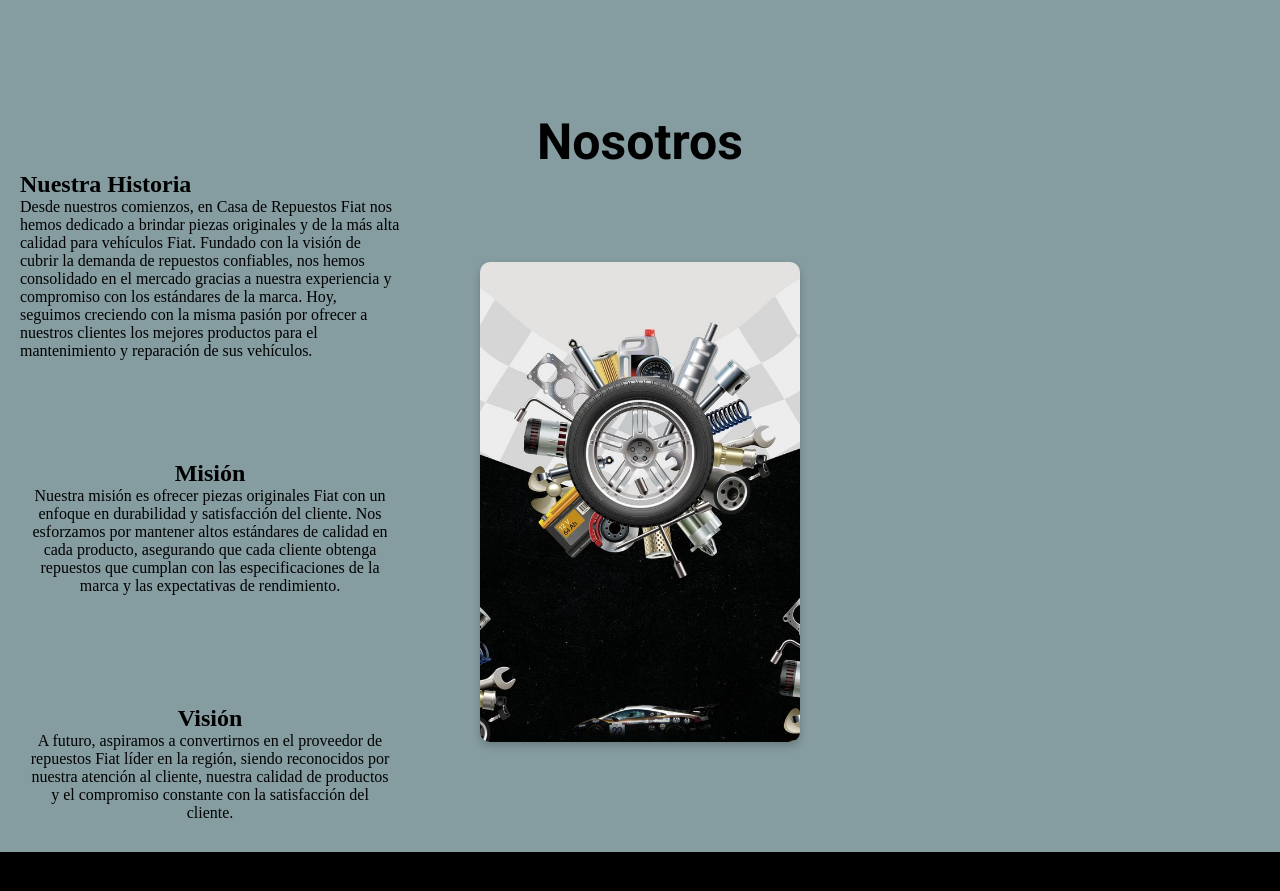
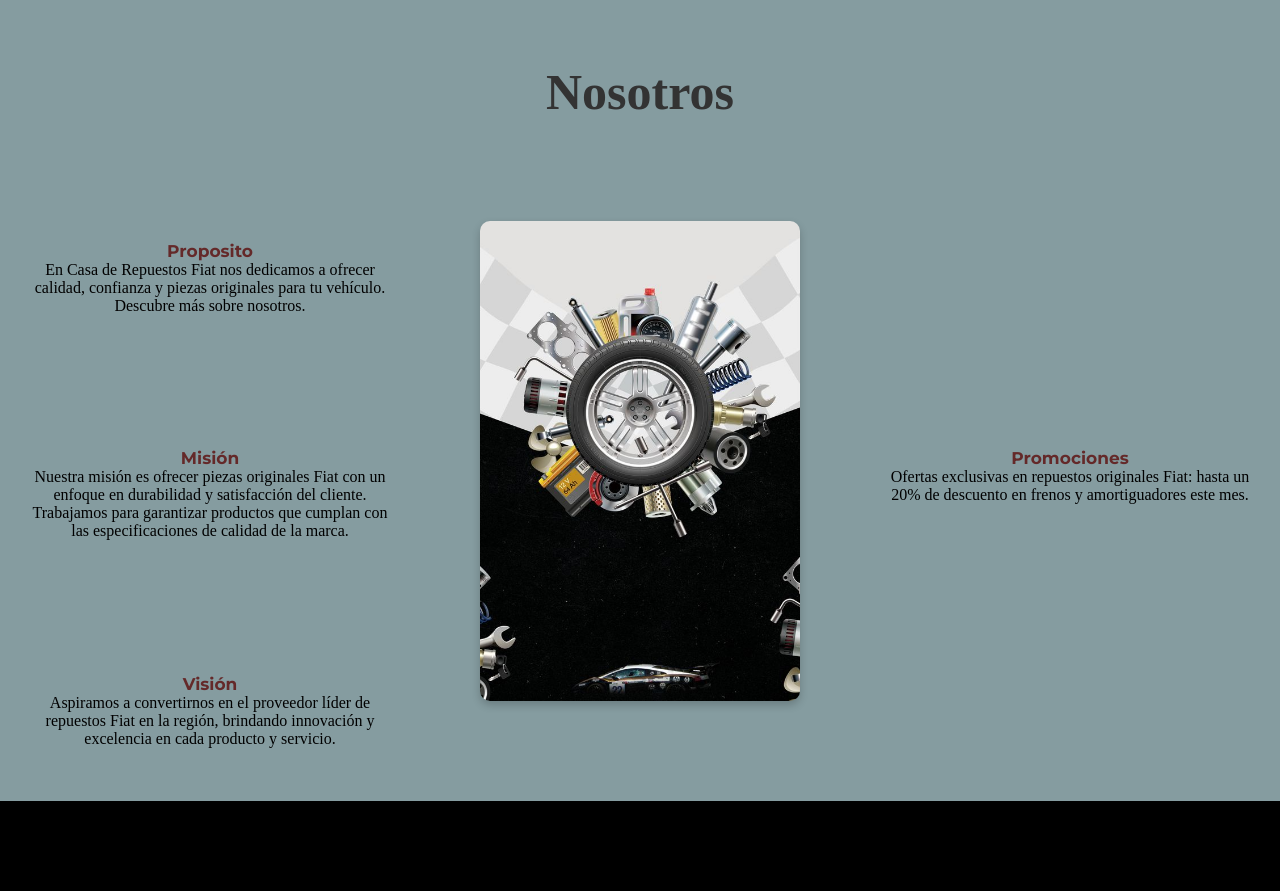
Before and after one commit to MatiasFlores28/Proyecto-Pagina-Web, a plain HTML site: page index.html in a window 1280 px wide. Shown: the part 1346-2237 px from the top of the page. Drawn offline with nearby package versions, Linux system fonts and the light colour scheme.

Commit message:
Add files via upload

```diff
--- a/index.html
+++ b/index.html
@@ -26,7 +26,7 @@
         </nav>
     </header>
 
-    <main class="contenedorProductos">
+    <main class="colorDeFondo">
         <section class="imagenFondoPrincipal">
             <h1 class="colorMainH1">Repuestos Originales Fiat A Tu Alcance</h1>
             <div class="contenedorTextoPrincipalIndex">
@@ -106,37 +106,39 @@
                 </a>
             </div>
         </section>
-
         <section id="nosotros" class="nosotros">
-            <h2 class="colorMainH4">Nosotros</h2>
+            <h1>Nosotros</h1>
             <div class="contenedorNosotros">
-                <div class="nosotrosImagen ni">
-                    <img src="./assets/img/fondo.nosotros.jpg" alt="fondo nosotros">
-                </div>
-
-                <div class="nuestraHistoria">
-                    <h2>Nuestra Historia</h2>
+              <div class="proposito">
+                <h2 class="colorMainP">Proposito</h2>
                 <p>
-                    Desde nuestros comienzos, en Casa de Repuestos Fiat nos hemos dedicado a brindar piezas originales y de la más alta calidad para vehículos Fiat. Fundado con la visión de cubrir la demanda de repuestos confiables, nos hemos consolidado en el mercado gracias a nuestra experiencia y compromiso con los estándares de la marca. Hoy, seguimos creciendo con la misma pasión por ofrecer a nuestros clientes los mejores productos para el mantenimiento y reparación de sus vehículos.
+                    En Casa de Repuestos Fiat nos dedicamos a ofrecer calidad, confianza y piezas originales para tu vehículo. Descubre más sobre nosotros.
                 </p>
               </div>
-
               <div class="mision">
-                    <h2>Misión</h2>
+                <h2 class="colorMainP">Misión</h2>
                 <p>
-                    Nuestra misión es ofrecer piezas originales Fiat con un enfoque en durabilidad y satisfacción del cliente. Nos esforzamos por mantener altos estándares de calidad en cada producto, asegurando que cada cliente obtenga repuestos que cumplan con las especificaciones de la marca y las expectativas de rendimiento.
+                    Nuestra misión es ofrecer piezas originales Fiat con un enfoque en durabilidad y satisfacción del cliente. Trabajamos para garantizar productos que cumplan con las especificaciones de calidad de la marca.
                 </p>
               </div>
               <div class="vision">
-                    <h2>Visión</h2>
+                <h2 class="colorMainP">Visión</h2>
                 <p>
-                    A futuro, aspiramos a convertirnos en el proveedor de repuestos Fiat líder en la región, siendo reconocidos por nuestra atención al cliente, nuestra calidad de productos y el compromiso constante con la satisfacción del cliente.
+                    Aspiramos a convertirnos en el proveedor líder de repuestos Fiat en la región, brindando innovación y excelencia en cada producto y servicio.
                 </p>
               </div>
+              <div class="promociones">
+                <h2 class="colorMainP">Promociones</h2>
+                <p>
+                    Ofertas exclusivas en repuestos originales Fiat: hasta un 20% de descuento en frenos y amortiguadores este mes.
+                </p>
+              </div>
+              <div class="nosotrosImagen">
+                <img src="./assets/img/fondo.nosotros.jpg" alt="Repuestos Fiat">
+              </div>
+            </div>
+          </section>
 
-            </div>
-
-        </section>
 
 
     </main>
```
Lines whose indentation alone changed are shown as unchanged.
